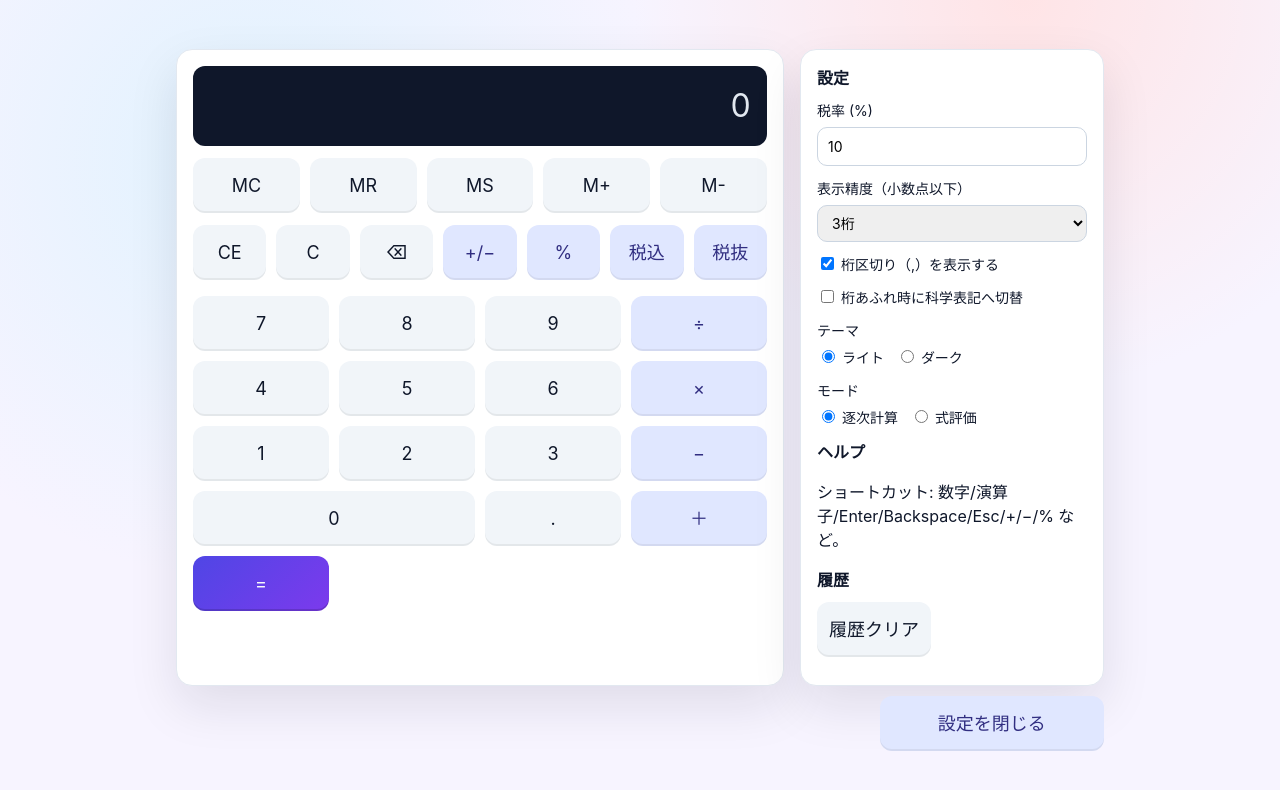
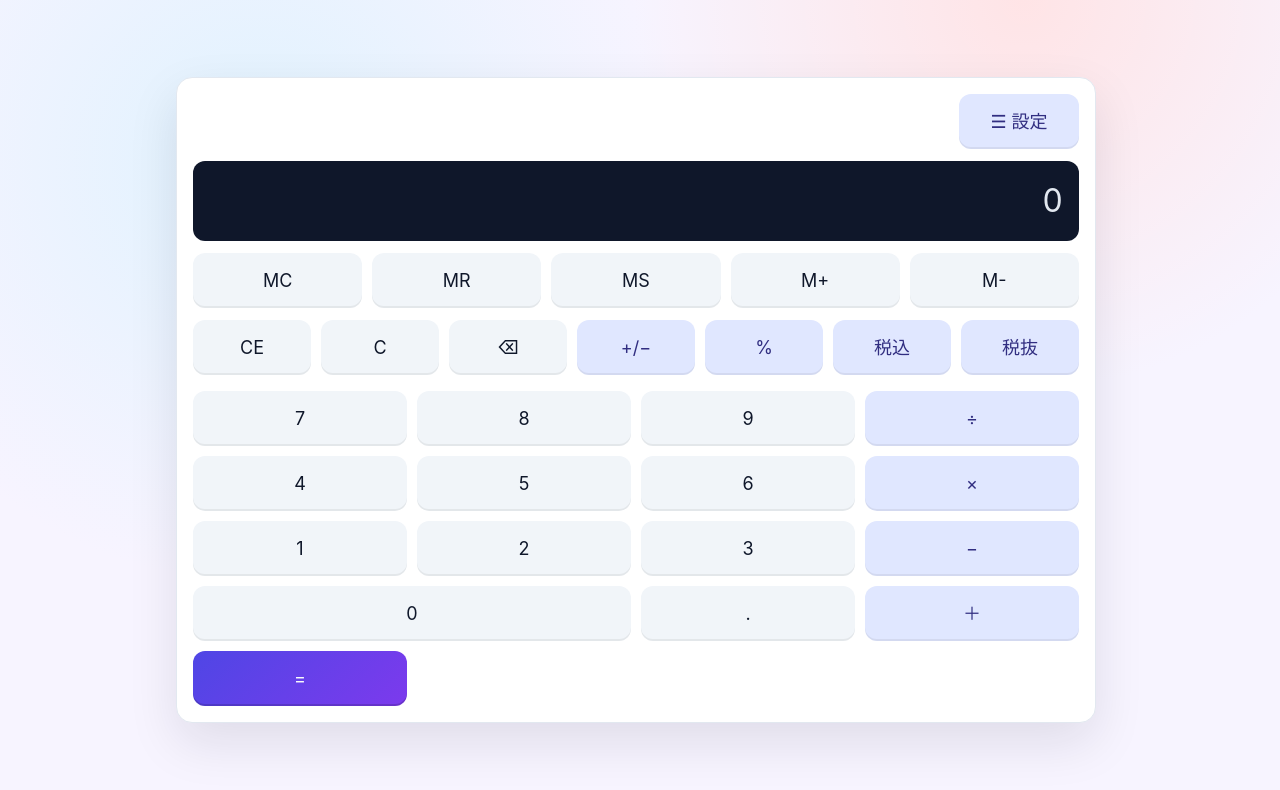
Before and after one commit to luru84/BrowserCalc, a Vue app: page / in a window 1280 px wide. Shown: the top 790 px of the page. Built offline with nearby package versions, Linux system fonts and the light colour scheme.

Commit message:
fix: implement pr23 follow-up fixes and settings drawer ui

```diff
--- a/src/assets/main.css
+++ b/src/assets/main.css
@@ -8,14 +8,7 @@
 }
 
 .shell {
-  display: grid;
-  gap: 16px;
-}
-
-@media (min-width: 768px) {
-  .shell {
-    grid-template-columns: 2fr 1fr;
-  }
+  position: relative;
 }
 
 .card,
@@ -56,6 +49,16 @@
   font-size: 32px;
   font-variant-numeric: tabular-nums;
   gap: 8px;
+}
+
+.toolbar {
+  display: flex;
+  justify-content: flex-end;
+  margin-bottom: 12px;
+}
+
+.menu-btn {
+  min-width: 120px;
 }
 
 .indicators {
@@ -166,15 +169,55 @@
   gap: 12px;
 }
 
-.settings-toggle-row {
-  margin-top: 10px;
-  display: grid;
-  grid-template-columns: repeat(4, minmax(0, 1fr));
-  grid-auto-rows: 1fr;
-  gap: 10px;
+.settings-backdrop {
+  position: fixed;
+  inset: 0;
+  background: rgba(15, 23, 42, 0.45);
+  z-index: 30;
 }
 
-.settings-toggle-row .btn {
-  height: 100%;
-  min-height: 52px;
+.settings-panel {
+  position: fixed;
+  top: 0;
+  right: 0;
+  height: 100dvh;
+  width: min(420px, 92vw);
+  border-radius: 0;
+  border-left: 1px solid #e2e8f0;
+  border-top: none;
+  border-right: none;
+  border-bottom: none;
+  overflow-y: auto;
+  z-index: 40;
+  transform: translateX(100%);
+  transition: transform 180ms ease;
+  visibility: hidden;
+  pointer-events: none;
 }
+
+.settings-panel.open {
+  transform: translateX(0);
+  visibility: visible;
+  pointer-events: auto;
+}
+
+:root[data-theme="dark"] .settings-panel {
+  border-left-color: #1f2937;
+}
+
+.settings-header {
+  display: flex;
+  align-items: center;
+  justify-content: space-between;
+  margin-bottom: 10px;
+}
+
+@media (min-width: 768px) {
+  #app {
+    padding-right: 24px;
+  }
+
+  .settings-panel {
+    width: min(420px, 45vw);
+  }
+}
--- a/src/components/CalculatorApp.vue
+++ b/src/components/CalculatorApp.vue
@@ -1,6 +1,6 @@
 <script setup lang="ts">
 import { computed, reactive, ref, onMounted, onBeforeUnmount } from "vue";
-import type { Operator } from "../lib/calculator";
+import type { Mode, Operator } from "../lib/calculator";
 import {
   applyPercent,
   applyTaxExcluded,
@@ -17,6 +17,7 @@ import {
   memoryRecall,
   memoryStore,
   memorySubtract,
+  reuseHistoryEntry,
   setOperator,
   toggleSign,
   toggleMode,
@@ -33,6 +34,7 @@ const state = reactive(
     precision: settings.precision,
     grouping: settings.grouping,
     scientific: settings.scientific,
+    mode: settings.mode,
   }),
 );
 
@@ -72,7 +74,7 @@ const syncCalcSettings = () =>
     }),
   );
 
-const updateSetting = <K extends keyof Settings>(key: K, value: Settings[K]) => {
+const updateSetting = <K extends Exclude<keyof Settings, "mode">>(key: K, value: Settings[K]) => {
   settings[key] = value;
   saveSettings(settings);
   if (key === "theme") applyTheme(settings.theme);
@@ -85,10 +87,23 @@ const indicatorOps = computed(() => ({
   err: state.error,
   mem: state.memoryValue !== null,
 }));
-const showSettings = ref(true);
+const showSettings = ref(false);
+
+const closeSettings = () => {
+  showSettings.value = false;
+};
+const toggleSettings = () => {
+  showSettings.value = !showSettings.value;
+};
+
+const onModeChange = (mode: Mode) => {
+  mergeState(toggleMode(state, mode));
+  settings.mode = mode;
+  saveSettings(settings);
+};
 
 const onHistoryReuse = (entry: string) => {
-  mergeState({ ...state, displayValue: entry, newInput: false });
+  mergeState(reuseHistoryEntry(state, entry));
 };
 const onHistoryClear = () => {
   mergeState({ ...state, history: [] });
@@ -101,6 +116,11 @@ const onHistoryCopy = async (entry: string) => {
 
 const handleKey = (e: KeyboardEvent) => {
   const key = e.key;
+  if (key === "Escape" && showSettings.value) {
+    closeSettings();
+    e.preventDefault();
+    return;
+  }
   if (/^[0-9]$/.test(key)) {
     onDigit(key);
     e.preventDefault();
@@ -150,6 +170,19 @@ onBeforeUnmount(() => {
 <template>
   <div class="shell">
     <section class="card" aria-label="電卓">
+      <div class="toolbar">
+        <button
+          class="btn operator menu-btn"
+          type="button"
+          @click="toggleSettings"
+          :aria-expanded="showSettings"
+          aria-controls="settings-panel"
+          aria-label="設定メニューを開閉"
+        >
+          ☰ 設定
+        </button>
+      </div>
+
       <div class="display" :class="{ error: indicatorOps.err }" aria-live="polite">
         <div class="indicators">
           <span v-if="indicatorOps.op" class="pill">{{ indicatorOps.op }}</span>
@@ -200,8 +233,19 @@ onBeforeUnmount(() => {
       </div>
     </section>
 
-    <aside v-if="showSettings" id="settings-panel" class="panel" aria-label="設定・情報">
-      <h2>設定</h2>
+    <div v-if="showSettings" class="settings-backdrop" @click="closeSettings" aria-hidden="true"></div>
+
+    <aside
+      id="settings-panel"
+      class="panel settings-panel"
+      :class="{ open: showSettings }"
+      aria-label="設定・情報"
+      @click.stop
+    >
+      <div class="settings-header">
+        <h2>設定</h2>
+        <button class="btn" type="button" @click="closeSettings" aria-label="設定パネルを閉じる">閉じる</button>
+      </div>
       <div class="setting">
         <label for="taxRate">税率 (%)</label>
         <input
@@ -264,11 +308,11 @@ onBeforeUnmount(() => {
         <label>モード</label>
         <div class="radio-group">
           <label>
-            <input type="radio" name="mode" value="sequential" :checked="state.mode === 'sequential'" @change="() => mergeState(toggleMode(state, 'sequential'))" />
+            <input type="radio" name="mode" value="sequential" :checked="state.mode === 'sequential'" @change="() => onModeChange('sequential')" />
             逐次計算
           </label>
           <label>
-            <input type="radio" name="mode" value="expression" :checked="state.mode === 'expression'" @change="() => mergeState(toggleMode(state, 'expression'))" />
+            <input type="radio" name="mode" value="expression" :checked="state.mode === 'expression'" @change="() => onModeChange('expression')" />
             式評価
           </label>
         </div>
@@ -293,19 +337,4 @@ onBeforeUnmount(() => {
       </ul>
     </aside>
   </div>
-
-  <div class="settings-toggle-row" aria-label="設定トグル">
-    <div></div>
-    <div></div>
-    <div></div>
-    <button
-      class="btn operator"
-      type="button"
-      @click="showSettings = !showSettings"
-      :aria-expanded="showSettings"
-      aria-controls="settings-panel"
-    >
-      {{ showSettings ? "設定を閉じる" : "設定を開く" }}
-    </button>
-  </div>
 </template>
--- a/src/lib/calculator.ts
+++ b/src/lib/calculator.ts
@@ -30,7 +30,9 @@ export const DEFAULT_TAX_RATE = 0.1;
 const DEFAULT_GROUPING = true;
 const DEFAULT_SCIENTIFIC = false;
 
-type CalculatorOptions = Partial<Pick<CalculatorState, "taxRate" | "precision" | "grouping" | "scientific" >>;
+type CalculatorOptions = Partial<
+  Pick<CalculatorState, "taxRate" | "precision" | "grouping" | "scientific" | "mode">
+>;
 
 export function createInitialState(options: CalculatorOptions = {}): CalculatorState {
   return {
@@ -46,7 +48,7 @@ export function createInitialState(options: CalculatorOptions = {}): CalculatorS
     scientific: options.scientific ?? DEFAULT_SCIENTIFIC,
     memoryValue: null,
     history: [],
-    mode: "sequential",
+    mode: options.mode ?? "sequential",
   };
 }
 
@@ -56,12 +58,13 @@ export function clearAll(_state: CalculatorState): CalculatorState {
     precision: _state.precision,
     grouping: _state.grouping,
     scientific: _state.scientific,
+    mode: _state.mode,
   });
 }
 
 export function clearEntry(state: CalculatorState): CalculatorState {
   if (state.error) {
-    return createInitialState();
+    return clearAll(state);
   }
   return {
     ...state,
@@ -267,6 +270,18 @@ export function pushHistory(state: CalculatorState, expression: string, result:
   return { ...state, history: nextHistory };
 }
 
+export function reuseHistoryEntry(state: CalculatorState, entry: string): CalculatorState {
+  return {
+    ...state,
+    displayValue: entry,
+    accumulator: null,
+    pendingOperator: null,
+    recentOperand: null,
+    error: null,
+    newInput: true,
+  };
+}
+
 export function applyTaxIncluded(state: CalculatorState): CalculatorState {
   if (state.error) return state;
   const current = toNumber(state.displayValue);
@@ -416,7 +431,7 @@ function roundTax(value: number): number {
 type EvalResult = { result: number | null; error?: string };
 
 function evaluateExpression(expr: string): EvalResult {
-  const sanitized = expr.replace(/\s+/g, "");
+  const sanitized = expr.replace(/\s+/g, "").replace(/,/g, "");
   if (!/^[0-9+\-*/().]+$/.test(sanitized)) {
     return { result: null, error: "Invalid character" };
   }
--- a/src/lib/settings.ts
+++ b/src/lib/settings.ts
@@ -1,4 +1,5 @@
 export type Theme = "light" | "dark";
+export type CalcMode = "sequential" | "expression";
 
 export type Settings = {
   taxRate: number; // 0.10 = 10%
@@ -6,6 +7,7 @@ export type Settings = {
   grouping: boolean;
   scientific: boolean;
   theme: Theme;
+  mode: CalcMode;
 };
 
 const KEY = "browsercalc:settings";
@@ -16,6 +18,7 @@ export const defaultSettings: Settings = {
   grouping: true,
   scientific: false,
   theme: "light",
+  mode: "sequential",
 };
 
 function safeParse(json: string | null): Partial<Settings> {
@@ -40,6 +43,7 @@ export function loadSettings(): Settings {
     grouping: parsed.grouping ?? defaultSettings.grouping,
     scientific: parsed.scientific ?? defaultSettings.scientific,
     theme: parsed.theme === "dark" ? "dark" : "light",
+    mode: parsed.mode === "expression" ? "expression" : "sequential",
   };
 }
 
```
Also changed, not shown: 2 other files (tests, documents, lock files or other folders).
